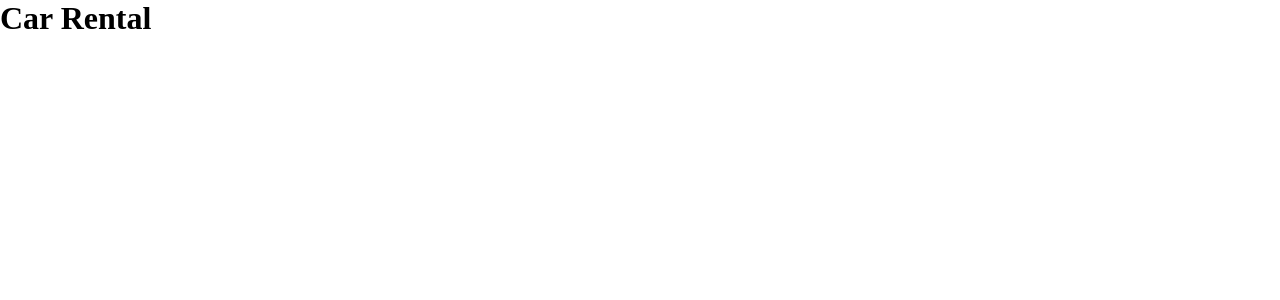
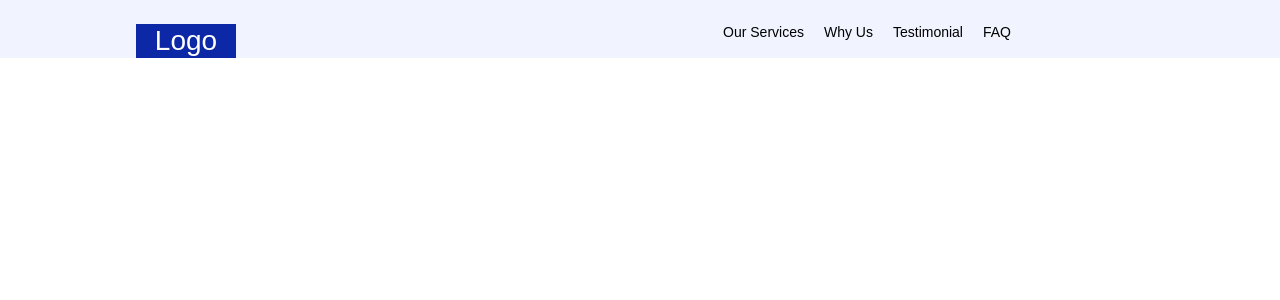
Before and after one commit to Tegarsw17/24001139-17-teg-binarcarrental-gold, a React (Vite) app: page / in a window 1280 px wide. Shown: the top 300 px of the page. Built offline with nearby package versions, Linux system fonts and the light colour scheme.

Commit message:
feat: add navbar desktop

```diff
--- a/src/App.jsx
+++ b/src/App.jsx
@@ -1,7 +1,9 @@
+import Navbar from './components/Navbar'
+
 function App() {
   return (
     <div>
-      <h1>Car Rental</h1>
+      <Navbar />
     </div>
   )
 }
--- /dev/null
+++ b/src/components/Logo/index.jsx
@@ -0,0 +1,11 @@
+import React from 'react'
+import './style.css'
+const Logo = () => {
+  return (
+    <div className="logo">
+      <p>Logo</p>
+    </div>
+  )
+}
+
+export default Logo
--- /dev/null
+++ b/src/components/Logo/style.css
@@ -0,0 +1,9 @@
+.logo{
+    width: 100px;
+    height: 34px;
+    background-color: #0D28A6;
+    color: white;
+    text-align: center;
+    line-height: 34px;
+    font-size: 28px;
+}
--- /dev/null
+++ b/src/components/Navbar/index.jsx
@@ -0,0 +1,20 @@
+import React from 'react'
+import './style.css'
+import Logo from '../Logo'
+import { navbarLink } from '../../utils/dummyData'
+const Navbar = () => {
+  return (
+    <div className="navbar-wrapper">
+      <div className="navbar">
+        <Logo />
+        <div className="navbar-link">
+          {navbarLink.map((item) => (
+            <a>{item}</a>
+          ))}
+        </div>
+      </div>
+    </div>
+  )
+}
+
+export default Navbar
--- /dev/null
+++ b/src/components/Navbar/style.css
@@ -0,0 +1,17 @@
+.navbar-wrapper{
+    background-color: #F1F3FF;
+}
+
+.navbar{
+    max-width: 1055px;
+    margin: 0 auto;
+    display: flex;
+    justify-content: space-between;
+    padding: 24px 269px 0px 136px;
+}
+
+.navbar-link{
+    display: flex;
+    gap: 20px;
+    font-size: 14px;
+}
--- a/src/index.css
+++ b/src/index.css
@@ -2,3 +2,7 @@
   margin: 0;
   padding: 0;
 }
+
+body{
+  font-family: Arial, sans-serif;
+}
--- /dev/null
+++ b/src/utils/dummyData.js
@@ -0,0 +1 @@
+export const navbarLink = ['Our Services', 'Why Us', 'Testimonial', 'FAQ']
```
